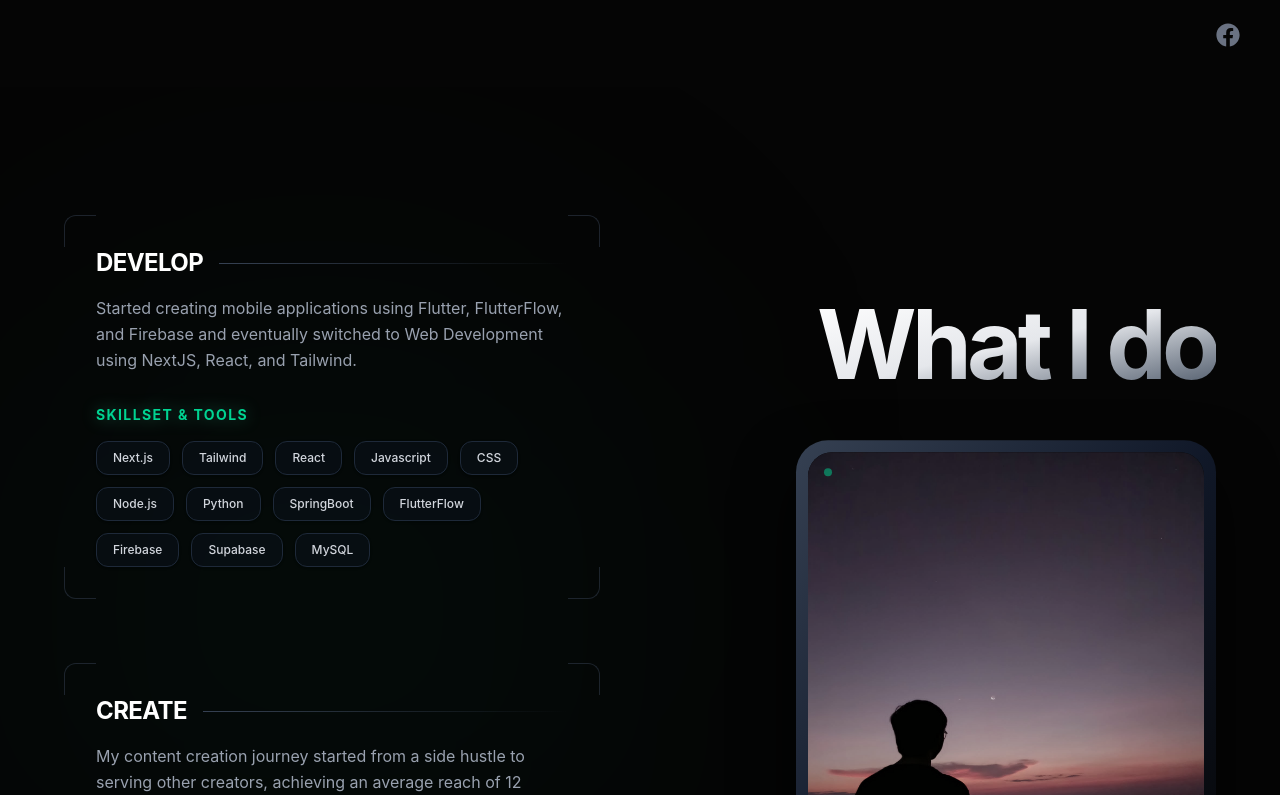
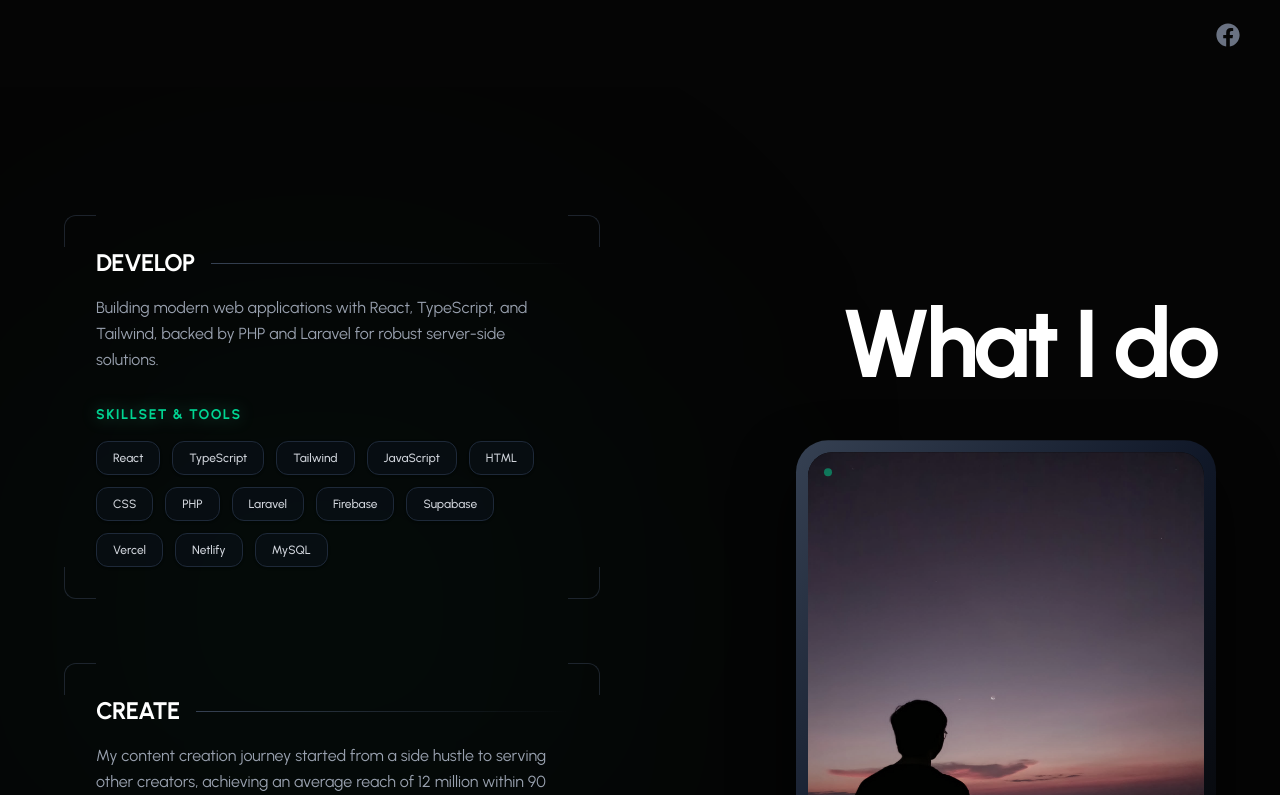
Before and after one commit to yansanity1998/portfolio, a React app: page / in a window 1280 px wide. Shown: the part 713-1508 px from the top of the page. Built offline with nearby package versions, Linux system fonts and the light colour scheme; the HTML template or start-up script is replaced by a standard one.

Commit message:
change the font

```diff
--- a/src/index.css
+++ b/src/index.css
@@ -1,4 +1,9 @@
+@import url('https://fonts.googleapis.com/css2?family=Urbanist:wght@300;400;500;600;700;800;900&display=swap');
 @import "tailwindcss";
+
+@theme {
+  --font-sans: 'Urbanist', sans-serif;
+}
 
 @keyframes shimmer {
   0% { background-position: 0% 50%; }
--- a/src/pages/Home.tsx
+++ b/src/pages/Home.tsx
@@ -2,7 +2,7 @@ import { useRef } from 'react';
 import { motion, useScroll, useTransform, type Variants } from 'framer-motion';
 import ianImg from '../assets/ian.jpg';
 
-const devSkills = ["Next.js", "Tailwind", "React", "Javascript", "CSS", "Node.js", "Python", "SpringBoot", "FlutterFlow", "Firebase", "Supabase", "MySQL"];
+const devSkills = ["React", "TypeScript", "Tailwind", "JavaScript", "HTML", "CSS", "PHP", "Laravel", "Firebase", "Supabase", "Vercel", "Netlify", "MySQL"];
 const createSkills = ["Figma", "Canva", "Capcut", "Adobe Premiere Pro", "Adobe Illustrator"];
 
 const containerVariants: Variants = {
@@ -32,7 +32,7 @@ export default function Home() {
   const yTransform = useTransform(scrollYProgress, [0, 1], [80, -80]);
 
   return (
-    <section ref={sectionRef} className="min-h-screen bg-[#050505] text-white py-32 px-6 md:px-16 flex items-center justify-center relative overflow-hidden">
+    <section ref={sectionRef} className="min-h-screen bg-[#050505] text-white py-32 px-8 md:px-16 flex items-center justify-center relative overflow-hidden">
 
       {/* Background Subtle Glow */}
       <div className="absolute top-1/2 left-1/4 -translate-x-1/2 -translate-y-1/2 w-[600px] h-[600px] bg-emerald-900/10 rounded-full blur-[150px] pointer-events-none z-0"></div>
@@ -60,7 +60,7 @@ export default function Home() {
               <span className="h-[1px] flex-1 bg-gradient-to-r from-gray-700 to-transparent"></span>
             </h3>
             <p className="text-gray-400 text-sm md:text-base mb-8 leading-relaxed">
-              Started creating mobile applications using Flutter, FlutterFlow, and Firebase and eventually switched to Web Development using NextJS, React, and Tailwind.
+              Building modern web applications with React, TypeScript, and Tailwind, backed by PHP and Laravel for robust server-side solutions.
             </p>
             <h4 className="text-emerald-400 text-sm font-bold mb-4 uppercase tracking-widest drop-shadow-[0_0_8px_rgba(52,211,153,0.4)]">Skillset & tools</h4>
             <div className="flex flex-wrap gap-3">
@@ -108,7 +108,7 @@ export default function Home() {
             whileInView={{ opacity: 1, x: 0 }}
             viewport={{ once: true }}
             transition={{ duration: 0.8, delay: 0.1 }}
-            className="text-5xl md:text-7xl lg:text-[6rem] font-bold mb-12 tracking-tighter text-right leading-none text-transparent bg-clip-text bg-gradient-to-br from-white via-gray-200 to-gray-600"
+            className="text-5xl md:text-7xl lg:text-[6rem] font-bold mb-12 tracking-tighter text-right leading-none text-white"
           >
             What I do
           </motion.h2>
```
